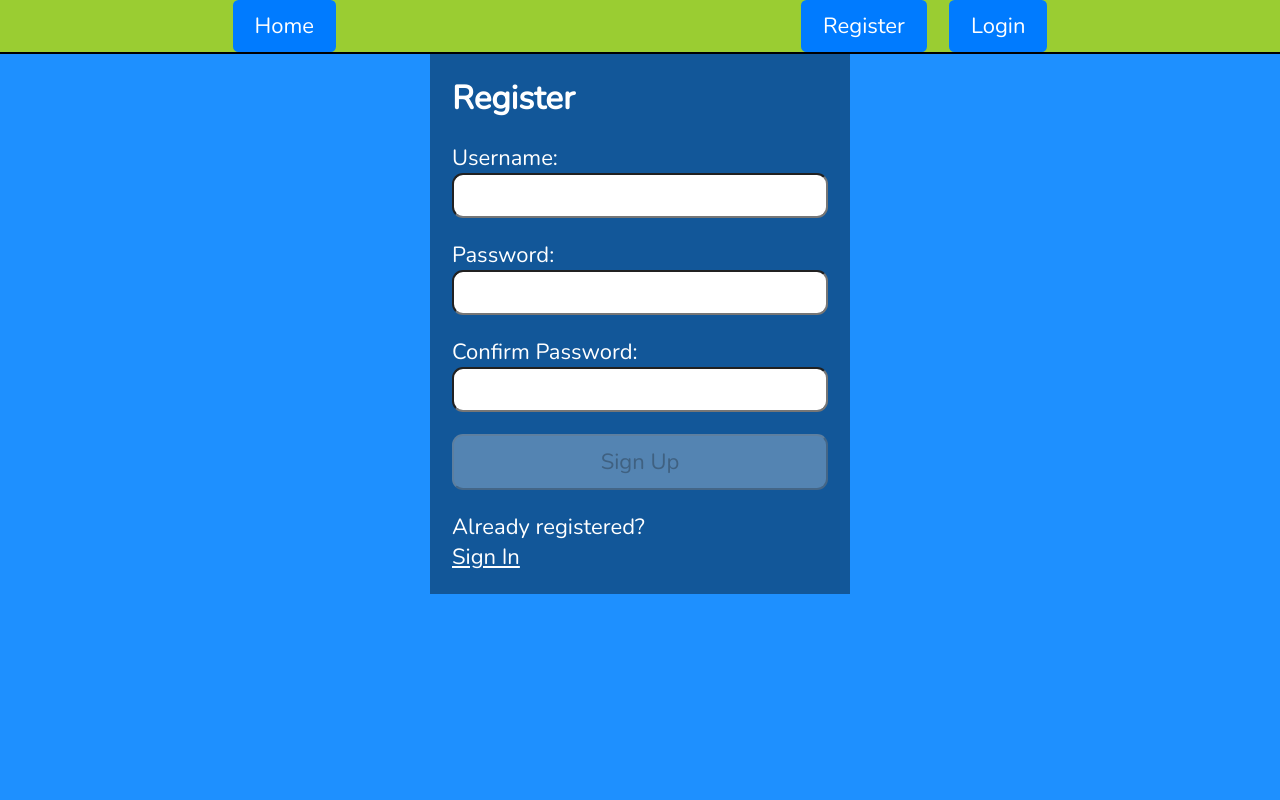
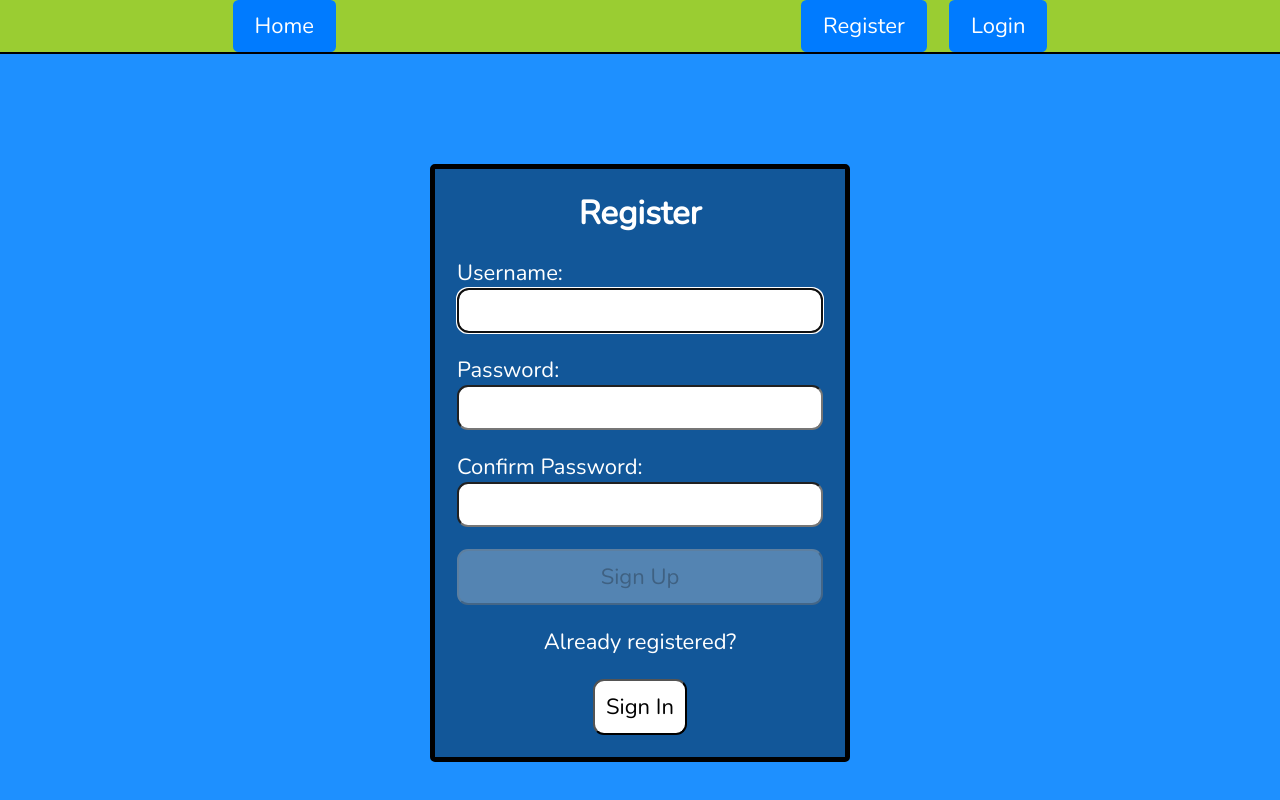
Before and after one commit to MateuszMarcisz/ShoppingList, a React (Create React App) app in the folder frontend/: page /register in a window 1280 px wide. Built offline with nearby package versions, Linux system fonts and the light colour scheme.

Commit message:
bug fix registering already existing user

```diff
--- a/frontend/src/components/Auth/Login.js
+++ b/frontend/src/components/Auth/Login.js
@@ -1,4 +1,4 @@
-import React, {useState, useContext} from 'react';
+import React, {useState, useContext, useRef, useEffect} from 'react';
 import {useNavigate} from 'react-router-dom';
 import {AuthContext} from '../../contexts/AuthContext';
 
@@ -9,6 +9,18 @@ const Login = () => {
     const {login} = useContext(AuthContext);
     const navigate = useNavigate();
     const [error, setError] = useState(null);
+    const userRef = useRef();
+    const errRef = useRef();
+    const [errMsg, setErrMsg] = useState('');
+
+    useEffect(() => {
+        userRef.current.focus();
+    }, [])
+
+    useEffect(() => {
+        setErrMsg('');
+    }, [username, password])
+
 
     const handleSubmit = async (e) => {
         e.preventDefault();
@@ -17,29 +29,54 @@ const Login = () => {
 
             navigate('/');
         } catch (error) {
-            console.error('Login failed', error);
-            setError('Login failed. Please check your credentials.');
+            if (!error?.response) {
+                setErrMsg('No Server Response');
+            } else if (error.response?.status === 400) {
+                setErrMsg('Wrong Credentials');
+            } else {
+                setErrMsg('Login Failed');
+            }
+            errRef.current.focus();
         }
     };
+
+    const handleRegisterClick = () => {
+        navigate('/register');
+    }
 
     return (
         <>
             <section className="Registration">
+                <p ref={errRef} className={errMsg ? "errmsg center-text" : "offscreen"} aria-live="assertive">{errMsg}</p>
+                <h1 className="center-text">Sign In</h1>
                 <form className="RegistrationForm" onSubmit={handleSubmit}>
+                    <label htmlFor="Username">Username:</label>
                     <input
                         type="text"
+                        id="Username"
+                        ref={userRef}
                         value={username}
                         onChange={(e) => setUsername(e.target.value)}
                         placeholder="Username"
+                        required
                     />
+                    <label htmlFor="Password">Password:</label>
                     <input
                         type="password"
+                        id="Password"
                         value={password}
                         onChange={(e) => setPassword(e.target.value)}
                         placeholder="Password"
+                        required
                     />
-                    {error && <p className="error">{error}</p>}
                     <button type="submit">Login</button>
+                    <p className="center-text">
+                        <br/>
+                        Do not have account?<br/>
+                        <span className="line">
+                            <button className="signin-button" onClick={handleRegisterClick}>Sign In</button>
+                        </span>
+                    </p>
                 </form>
             </section>
         </>
--- a/frontend/src/components/Auth/Register.js
+++ b/frontend/src/components/Auth/Register.js
@@ -44,12 +44,11 @@
 //
 // export default Register;
 
-import React, {useState, useContext, useRef} from 'react';
+import React, {useState, useContext, useRef, useEffect} from 'react';
 import {useNavigate} from 'react-router-dom';
 import {AuthContext} from '../../contexts/AuthContext';
 import {faCheck, faTimes, faInfoCircle} from "@fortawesome/free-solid-svg-icons";
 import {FontAwesomeIcon} from "@fortawesome/react-fontawesome";
-import axios from '../../api/axios';
 
 const USER_REGEX = /^[A-z][A-z0-9-_]{3,23}$/;
 const PWD_REGEX = /^(?=.*[a-z])(?=.*[A-Z])(?=.*[0-9])(?=.*[!@#$%]).{8,24}$/;
@@ -79,6 +78,14 @@ const Register = () => {
 
     const [errMsg, setErrMsg] = useState('');
     const [success, setSuccess] = useState(false);
+
+    useEffect(() => {
+        userRef.current.focus();
+    }, [])
+
+    useEffect(() => {
+        setErrMsg('');
+    }, [username, password, confirmPassword])
 
     const handleUsernameChange = (e) => {
         setUsername(e.target.value);
@@ -112,8 +119,14 @@ const Register = () => {
         } catch (err) {
         if (!err.response) {
             setErrMsg('No Server Response');
-            } else if (err.response.status === 409) {
-                setErrMsg('Username Taken');
+        } else if (err.response.status === 400) {
+            const errorData = err.response.data;
+            console.log(errorData)
+            if (errorData && errorData.username) {
+                setErrMsg(errorData.username[0]);
+            } else {
+                setErrMsg('Registration Failed: Bad Request');
+            }
         } else {
             setErrMsg('Registration Failed');
         }
@@ -129,16 +142,18 @@ const Register = () => {
         <>
             {success ? (
                 <section className="Registration">
+                    <div className="center-text">
                         <h1>You have successfully registered!</h1>
                         <p> Now Sign In to use the App: </p>
                         <p>
-                        <a href="#" onClick={handleSignInClick}>Sign In</a>
+                            <button className="signin-button" onClick={handleSignInClick}>Sign In</button>
                         </p>
+                    </div>
                 </section>
             ) : (
                 <section className="Registration">
                     <p ref={errRef} className={errMsg ? "errmsg" : "offscreen"} aria-live="assertive">{errMsg}</p>
-                    <h1>Register</h1>
+                    <h1 className="center-text">Register</h1>
                     <form className="RegistrationForm" onSubmit={handleSubmit}>
                         <label htmlFor="username">
                             Username:
@@ -220,10 +235,10 @@ const Register = () => {
 
                         <button disabled={!validUsername || !validPassword || !validConfirmPassword}>Sign Up</button>
                     </form>
-                    <p>
+                    <p className="center-text">
                         Already registered?<br/>
                         <span className="line">
-                            <a href="#" onClick={handleSignInClick}>Sign In</a>
+                            <button className="signin-button" onClick={handleSignInClick}>Sign In</button>
                         </span>
                     </p>
                 </section>
--- a/frontend/src/contexts/AuthContext.js
+++ b/frontend/src/contexts/AuthContext.js
@@ -103,7 +103,7 @@ const AuthProvider = ({children}) => {
             // axios.defaults.headers.common['Authorization'] = `Token ${response.data.token}`;
         } catch (error) {
             console.error('Registration failed', error);
-            // Handle registration failure if needed
+            throw error
         }
     };
 
--- a/frontend/src/index.css
+++ b/frontend/src/index.css
@@ -34,9 +34,12 @@ body {
     flex-direction: column;
     justify-content: flex-start;
     padding: 1rem;
-    background-color: rgba(0,0,0,0.4);
+    background-color: rgba(0, 0, 0, 0.4);
     margin: auto;
-    /*margin-top: 5rem;*/
+    margin-top: 5rem;
+    border: 0.25rem solid black;
+    border-radius: 5px;
+
 }
 
 .RegistrationForm {
@@ -68,6 +71,10 @@ button {
 
 button {
     padding: 0.5rem;
+}
+
+.signin-button {
+    background-color: white;
 }
 
 .instructions {
@@ -143,3 +150,7 @@ nav button:hover {
     background-color: #0056b3;
     text-decoration: none;
 }
+
+.center-text {
+    text-align: center;
+}
```
Lines whose indentation alone changed are shown as unchanged.
